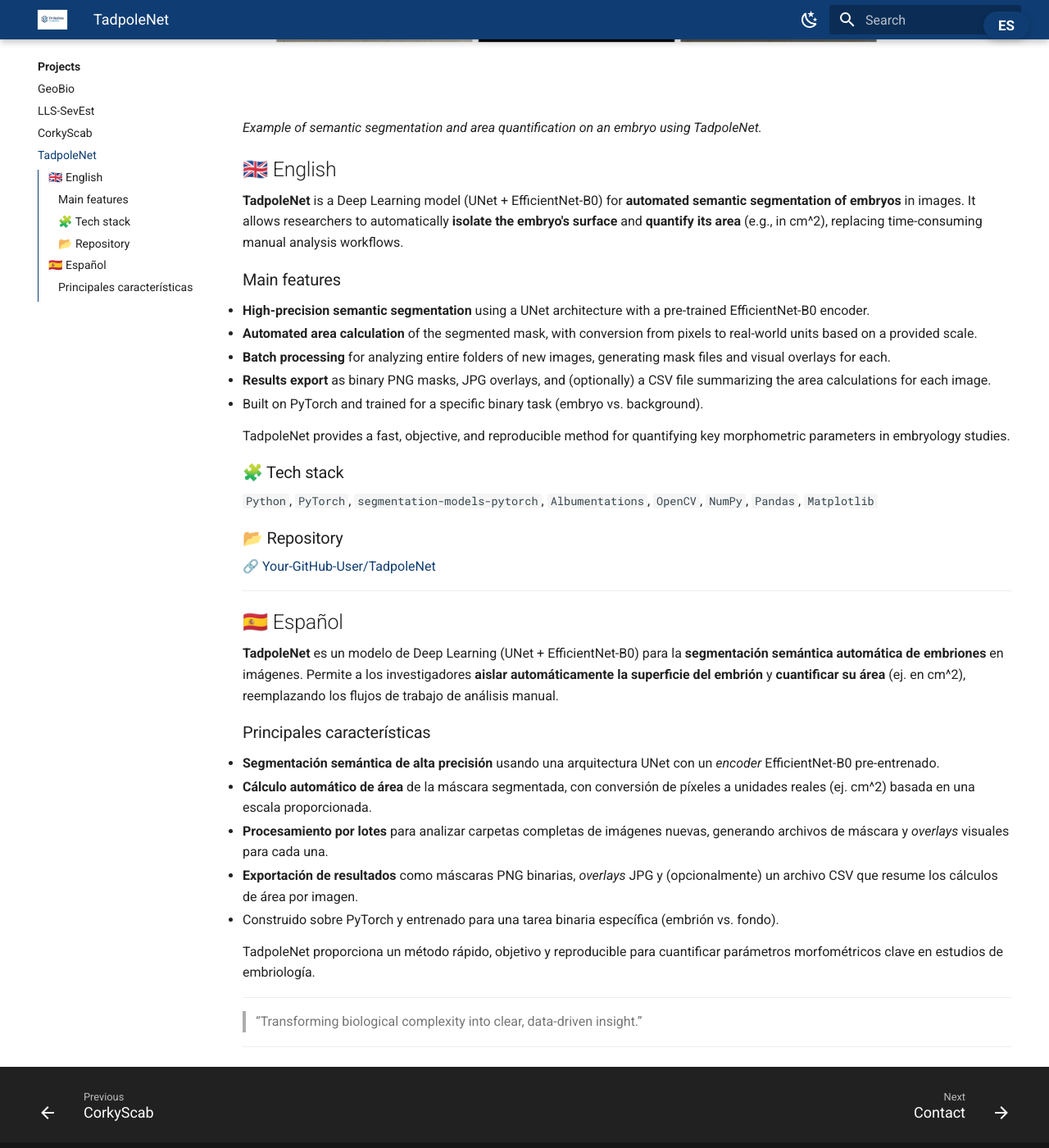
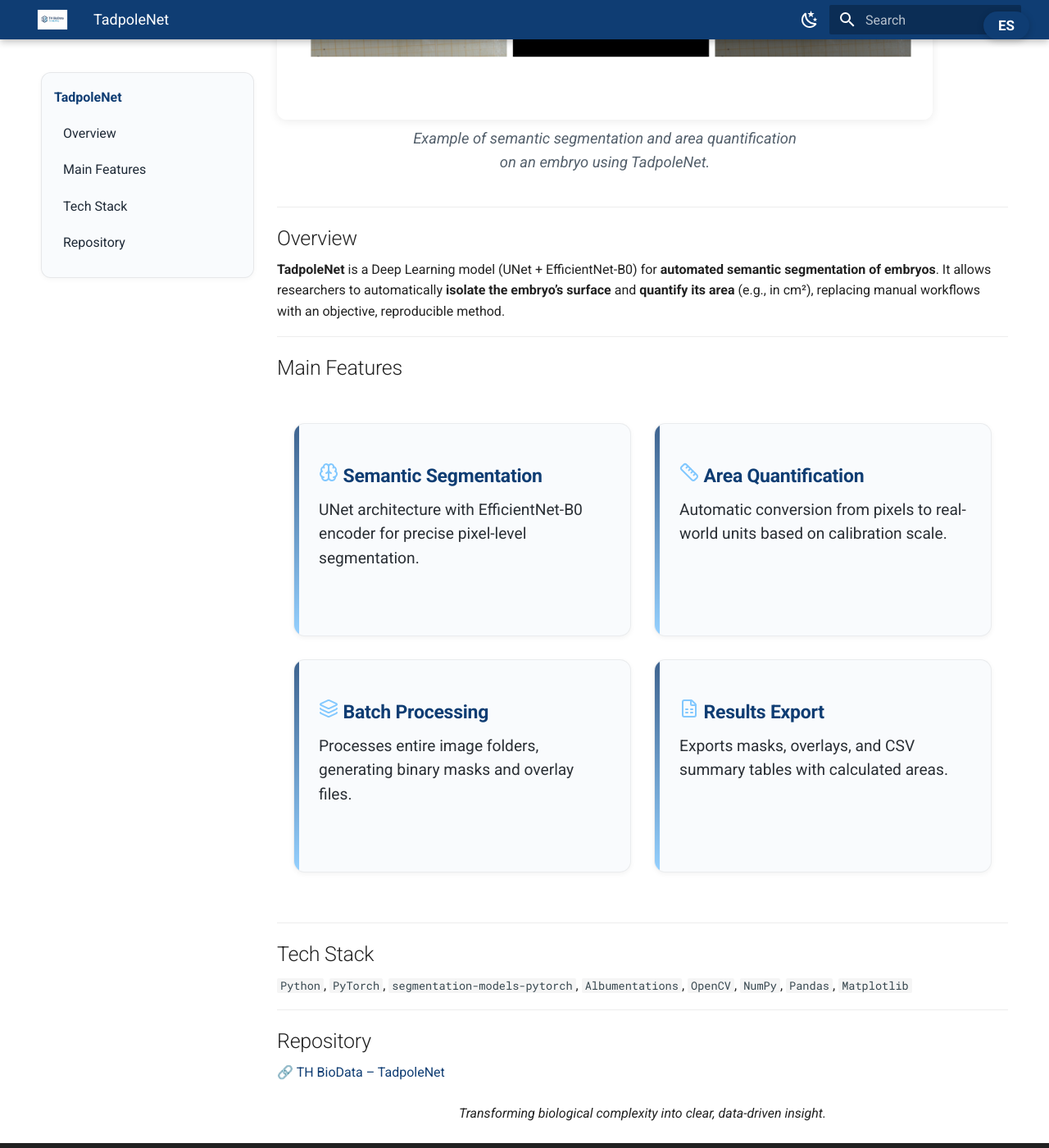
Before and after one commit to TH-BioData/th-biodata.github.io, an MkDocs documentation site: the page built from docs/projects/tadpolenet.md, in a window 1280 px wide and 1400 px high, scrolled down 871 px. Shown: the whole window at 82% size. Built offline with MkDocs 1.6.1 and Material for MkDocs 9.7.7, drawn with Linux system fonts in a browser that asks for light colours; some of the changed text lies outside the part shown.

Commit message:
Update tadpolenet.md

```diff
--- a/docs/projects/tadpolenet.md
+++ b/docs/projects/tadpolenet.md
@@ -1,45 +1,121 @@
-# 🐸 TadpoleNet
-
-![TadpoleNet example](../assets/tadpolenet_figure.png){ width="800" }
-
-*Example of semantic segmentation and area quantification on an embryo using TadpoleNet.*
-
-## 🇬🇧 English
-**TadpoleNet** is a Deep Learning model (UNet + EfficientNet-B0) for **automated semantic segmentation of embryos** in images.
-It allows researchers to automatically **isolate the embryo's surface** and **quantify its area** (e.g., in cm^2), replacing time-consuming manual analysis workflows.
-
-### Main features
-- **High-precision semantic segmentation** using a UNet architecture with a pre-trained EfficientNet-B0 encoder.
-- **Automated area calculation** of the segmented mask, with conversion from pixels to real-world units based on a provided scale.
-- **Batch processing** for analyzing entire folders of new images, generating mask files and visual overlays for each.
-- **Results export** as binary PNG masks, JPG overlays, and (optionally) a CSV file summarizing the area calculations for each image.
-- Built on PyTorch and trained for a specific binary task (embryo vs. background).
-
-TadpoleNet provides a fast, objective, and reproducible method for quantifying key morphometric parameters in embryology studies.
-
-### 🧩 Tech stack
-`Python`, `PyTorch`, `segmentation-models-pytorch`, `Albumentations`, `OpenCV`, `NumPy`, `Pandas`, `Matplotlib`
-
-### 📂 Repository
-🔗 [Your-GitHub-User/TadpoleNet](https://github.com/TH-BioData/TadpoleNet)
-
+---
+title: TadpoleNet
+hide:
+  - toc
 ---
 
-## 🇪🇸 Español
-**TadpoleNet** es un modelo de Deep Learning (UNet + EfficientNet-B0) para la **segmentación semántica automática de embriones** en imágenes.
-Permite a los investigadores **aislar automáticamente la superficie del embrión** y **cuantificar su área** (ej. en cm^2), reemplazando los flujos de trabajo de análisis manual.
+<!-- ====================== LAYOUT: ÍNDICE + CONTENIDO ====================== -->
+<section class="th-section th-about-layout th-servicepage">
 
-### Principales características
-- **Segmentación semántica de alta precisión** usando una arquitectura UNet con un *encoder* EfficientNet-B0 pre-entrenado.
-- **Cálculo automático de área** de la máscara segmentada, con conversión de píxeles a unidades reales (ej. cm^2) basada en una escala proporcionada.
-- **Procesamiento por lotes** para analizar carpetas completas de imágenes nuevas, generando archivos de máscara y *overlays* visuales para cada una.
-- **Exportación de resultados** como máscaras PNG binarias, *overlays* JPG y (opcionalmente) un archivo CSV que resume los cálculos de área por imagen.
-- Construido sobre PyTorch y entrenado para una tarea binaria específica (embrión vs. fondo).
+  <!-- ========== ÍNDICE LATERAL (bilingüe) ========== -->
+  <nav class="th-sideindex" aria-label="TadpoleNet index">
+    <div class="th-sideindex__label lang lang-en">TadpoleNet</div>
+    <div class="th-sideindex__label lang lang-es">TadpoleNet</div>
 
-TadpoleNet proporciona un método rápido, objetivo y reproducible para cuantificar parámetros morfométricos clave en estudios de embriología.
+    <ul>
+      <li><a href="#overview">
+        <span class="lang lang-en">Overview</span>
+        <span class="lang lang-es">Descripción General</span>
+      </a></li>
+      <li><a href="#features">
+        <span class="lang lang-en">Main Features</span>
+        <span class="lang lang-es">Principales Características</span>
+      </a></li>
+      <li><a href="#tech">
+        <span class="lang lang-en">Tech Stack</span>
+        <span class="lang lang-es">Tecnologías</span>
+      </a></li>
+      <li><a href="#repo">
+        <span class="lang lang-en">Repository</span>
+        <span class="lang lang-es">Repositorio</span>
+      </a></li>
+    </ul>
+  </nav>
 
----
+  <!-- ========== CONTENIDO PRINCIPAL ========== -->
+  <div class="th-about-content">
 
-> “Transforming biological complexity into clear, data-driven insight.”
+    <!-- Título -->
+    <h1 class="th-page-title">TadpoleNet</h1>
 
----
+    <!-- Imagen + caption -->
+    <figure style="margin:0 0 1rem;">
+      <img src="../../assets/tadpolenet_figure.png" alt="TadpoleNet example" width="800" style="border-radius:12px;box-shadow:0 2px 12px rgba(0,0,0,.08);max-width:100%;">
+      <figcaption class="lang lang-en" style="font-size:.92rem;color:#54606c;margin-top:.4rem;">Example of semantic segmentation and area quantification on an embryo using TadpoleNet.</figcaption>
+      <figcaption class="lang lang-es" style="font-size:.92rem;color:#54606c;margin-top:.4rem;">Ejemplo de segmentación semántica y cuantificación de área en un embrión usando TadpoleNet.</figcaption>
+    </figure>
+
+    <hr/>
+
+    <!-- Overview -->
+    <h2 id="overview" class="lang lang-en">Overview</h2>
+    <h2 id="overview" class="lang lang-es">Descripción General</h2>
+
+    <p class="th-paragraph lang lang-en">
+      <strong>TadpoleNet</strong> is a Deep Learning model (UNet + EfficientNet-B0) for <strong>automated semantic segmentation of embryos</strong>.
+      It allows researchers to automatically <strong>isolate the embryo’s surface</strong> and <strong>quantify its area</strong> (e.g., in cm²), replacing manual workflows with an objective, reproducible method.
+    </p>
+    <p class="th-paragraph lang lang-es">
+      <strong>TadpoleNet</strong> es un modelo de Deep Learning (UNet + EfficientNet-B0) para la <strong>segmentación semántica automática de embriones</strong>.
+      Permite <strong>aislar automáticamente la superficie del embrión</strong> y <strong>cuantificar su área</strong> (ej. en cm²), reemplazando los flujos de trabajo manuales por un método objetivo y reproducible.
+    </p>
+
+    <hr/>
+
+    <!-- Features -->
+    <h2 id="features" class="lang lang-en">Main Features</h2>
+    <h2 id="features" class="lang lang-es">Principales Características</h2>
+
+    <div class="th-cards th-cards--services">
+      <div class="th-card">
+        <h3 class="lang lang-en"><span class="th-icon" data-lucide="brain"></span> Semantic Segmentation</h3>
+        <h3 class="lang lang-es"><span class="th-icon" data-lucide="brain"></span> Segmentación Semántica</h3>
+        <p class="lang lang-en">UNet architecture with EfficientNet-B0 encoder for precise pixel-level segmentation.</p>
+        <p class="lang lang-es">Arquitectura UNet con *encoder* EfficientNet-B0 para segmentación precisa a nivel de píxel.</p>
+      </div>
+
+      <div class="th-card">
+        <h3 class="lang lang-en"><span class="th-icon" data-lucide="ruler"></span> Area Quantification</h3>
+        <h3 class="lang lang-es"><span class="th-icon" data-lucide="ruler"></span> Cuantificación de Área</h3>
+        <p class="lang lang-en">Automatic conversion from pixels to real-world units based on calibration scale.</p>
+        <p class="lang lang-es">Conversión automática de píxeles a unidades reales según una escala de calibración.</p>
+      </div>
+
+      <div class="th-card">
+        <h3 class="lang lang-en"><span class="th-icon" data-lucide="layers"></span> Batch Processing</h3>
+        <h3 class="lang lang-es"><span class="th-icon" data-lucide="layers"></span> Procesamiento por Lotes</h3>
+        <p class="lang lang-en">Processes entire image folders, generating binary masks and overlay files.</p>
+        <p class="lang lang-es">Analiza carpetas completas de imágenes, generando máscaras binarias y *overlays* visuales.</p>
+      </div>
+
+      <div class="th-card">
+        <h3 class="lang lang-en"><span class="th-icon" data-lucide="file-spreadsheet"></span> Results Export</h3>
+        <h3 class="lang lang-es"><span class="th-icon" data-lucide="file-spreadsheet"></span> Exportación de Resultados</h3>
+        <p class="lang lang-en">Exports masks, overlays, and CSV summary tables with calculated areas.</p>
+        <p class="lang lang-es">Exporta máscaras, *overlays* y archivos CSV con los valores de área calculados.</p>
+      </div>
+    </div>
+
+    <hr/>
+
+    <!-- Tech -->
+    <h2 id="tech" class="lang lang-en">Tech Stack</h2>
+    <h2 id="tech" class="lang lang-es">Tecnologías</h2>
+    <p class="th-paragraph"><code>Python</code>, <code>PyTorch</code>, <code>segmentation-models-pytorch</code>, <code>Albumentations</code>, <code>OpenCV</code>, <code>NumPy</code>, <code>Pandas</code>, <code>Matplotlib</code></p>
+
+    <hr/>
+
+    <!-- Repo -->
+    <h2 id="repo" class="lang lang-en">Repository</h2>
+    <h2 id="repo" class="lang lang-es">Repositorio</h2>
+    <p class="th-paragraph">
+      🔗 <a href="https://github.com/TH-BioData/TadpoleNet" target="_blank">TH BioData – TadpoleNet</a>
+    </p>
+
+    <div align="center" style="margin-top:1.2rem;">
+      <em class="lang lang-en">Transforming biological complexity into clear, data-driven insight.</em>
+      <em class="lang lang-es">Transformando la complejidad biológica en conocimiento claro y basado en datos.</em>
+    </div>
+
+  </div>
+</section>
```
